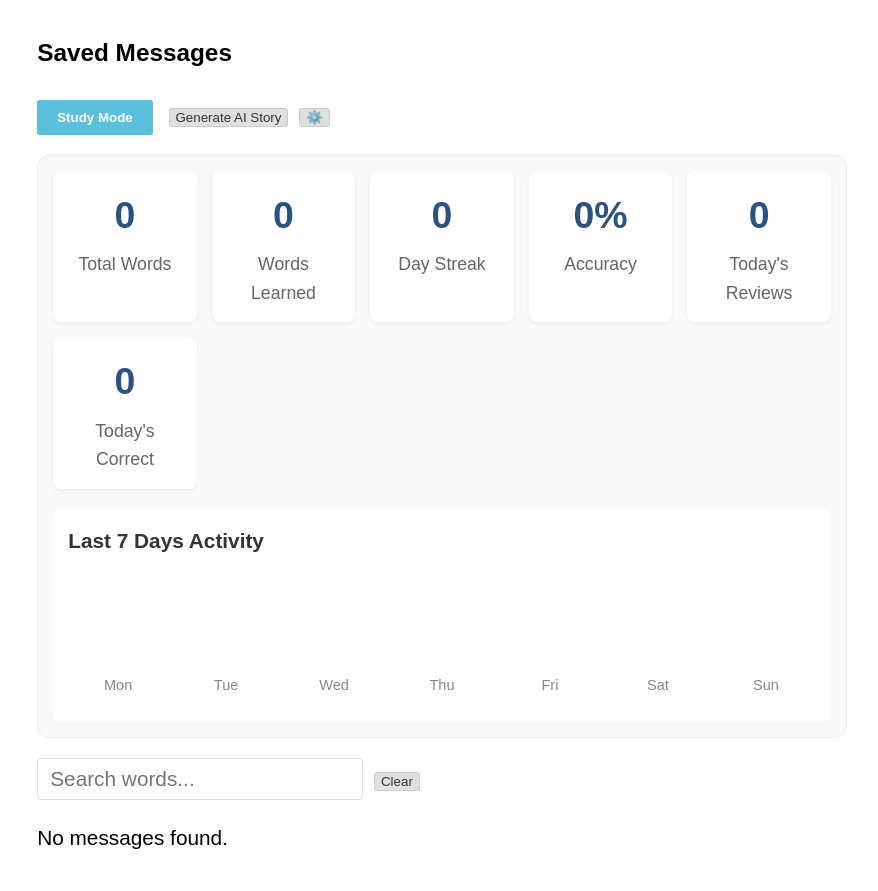
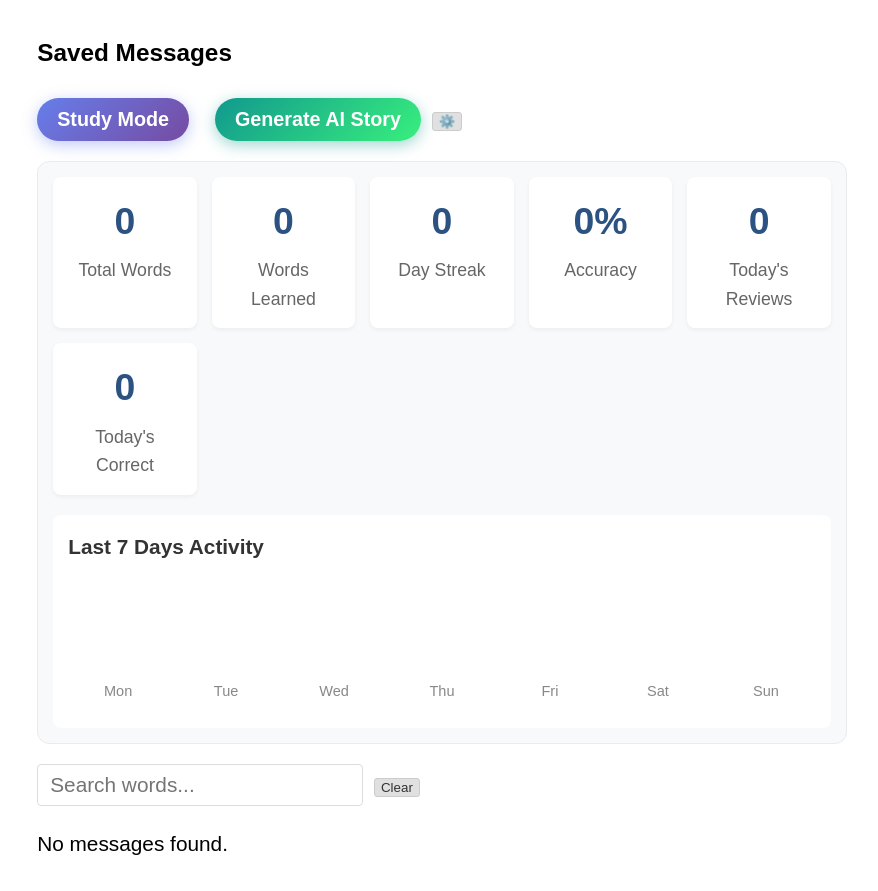
Before and after one commit to bluefisher80/contextDictionary, a website built with webpack: page wordList.html in a window 1280 px wide. Shown: the whole page, without its empty margins (198-1076 px from the left). Built offline with nearby package versions, Linux system fonts and the light colour scheme; some packages are replaced by stand-ins of ours.

Commit message:
style: Add decorative styles to Study Mode and Generate AI Story buttons
- Add gradient backgrounds with hover effects
- Add rounded pill shape with shadows
- Study Mode: Purple/blue gradient
- Generate AI Story: Green/teal gradient
- Add smooth transitions and hover lift effect

```diff
--- a/wordList.css
+++ b/wordList.css
@@ -74,6 +74,57 @@ button:active {
   background-color: #c8c8c8; /* Even darker gray when clicked */
   color: #000;
   border-color: #aaa;
+}
+
+/* Primary button - Study Mode */
+.btn-primary {
+  background: linear-gradient(135deg, #667eea 0%, #764ba2 100%);
+  color: white;
+  border: none;
+  padding: 10px 20px;
+  border-radius: 25px;
+  font-weight: 600;
+  font-size: 0.95em;
+  box-shadow: 0 4px 15px rgba(102, 126, 234, 0.4);
+  transition: all 0.3s ease;
+}
+
+.btn-primary:hover {
+  background: linear-gradient(135deg, #764ba2 0%, #667eea 100%);
+  box-shadow: 0 6px 20px rgba(102, 126, 234, 0.6);
+  transform: translateY(-2px);
+  color: white;
+}
+
+.btn-primary:active {
+  transform: translateY(0);
+  box-shadow: 0 2px 10px rgba(102, 126, 234, 0.4);
+}
+
+/* Secondary button - Generate AI Story */
+.btn-secondary {
+  background: linear-gradient(135deg, #11998e 0%, #38ef7d 100%);
+  color: white;
+  border: none;
+  padding: 10px 20px;
+  border-radius: 25px;
+  font-weight: 600;
+  font-size: 0.95em;
+  box-shadow: 0 4px 15px rgba(17, 153, 142, 0.4);
+  transition: all 0.3s ease;
+  margin-left: 10px;
+}
+
+.btn-secondary:hover {
+  background: linear-gradient(135deg, #38ef7d 0%, #11998e 100%);
+  box-shadow: 0 6px 20px rgba(17, 153, 142, 0.6);
+  transform: translateY(-2px);
+  color: white;
+}
+
+.btn-secondary:active {
+  transform: translateY(0);
+  box-shadow: 0 2px 10px rgba(17, 153, 142, 0.4);
 }
 
 /* Style the link */
--- a/wordList.html
+++ b/wordList.html
@@ -13,9 +13,9 @@
   <h3>Saved Messages</h3>
 
   <div style="margin-bottom: 15px;">
-    <button id="study-mode-button">Study Mode</button>
+    <button id="study-mode-button" class="btn-primary">Study Mode</button>
     <span id="due-count" style="margin-left: 10px; font-weight: bold; color: #d9534f;"></span>
-    <button id="story-button">Generate AI Story</button>
+    <button id="story-button" class="btn-secondary">Generate AI Story</button>
     <button id="story-settings-btn" style="margin-left: 5px;">⚙️</button>
     <div id="story-settings" style="display: none; margin-top: 10px; padding: 10px; background: #f5f5f5; border-radius: 8px;">
       <label>Story style:
```
